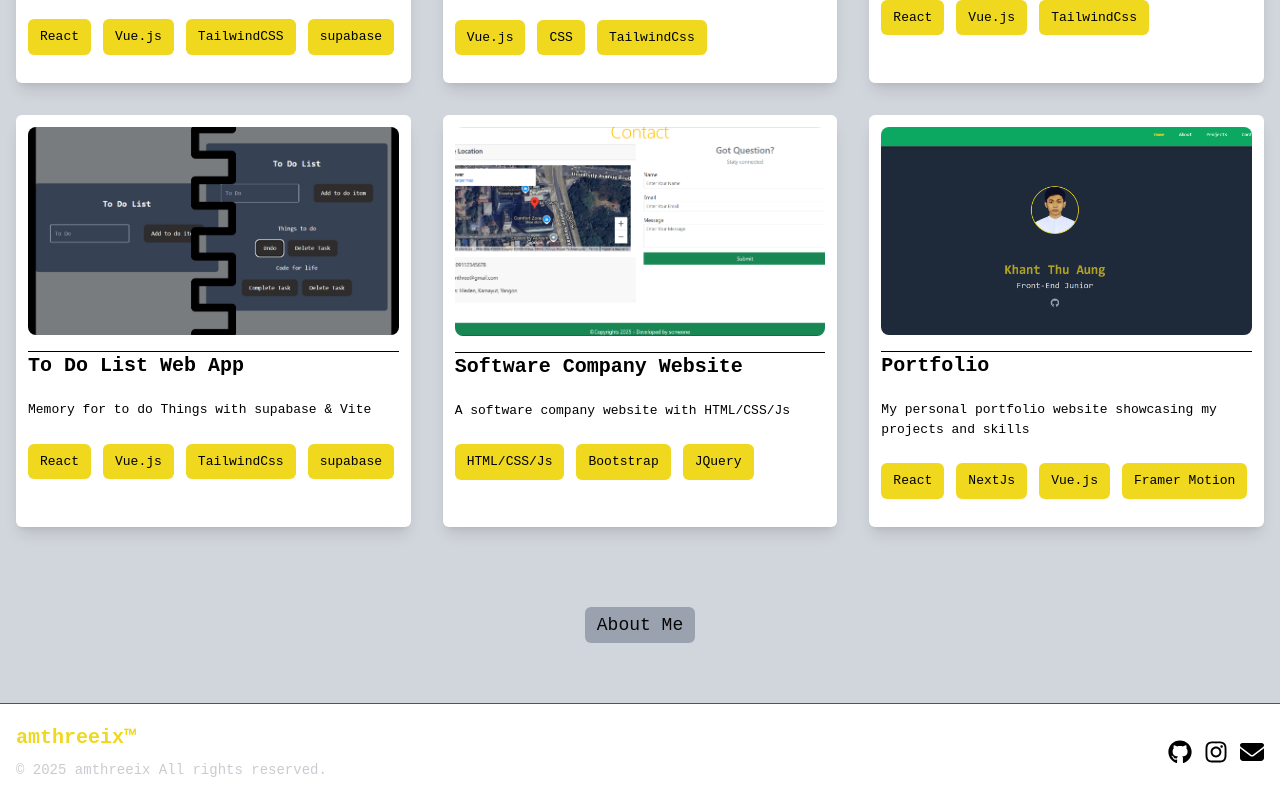
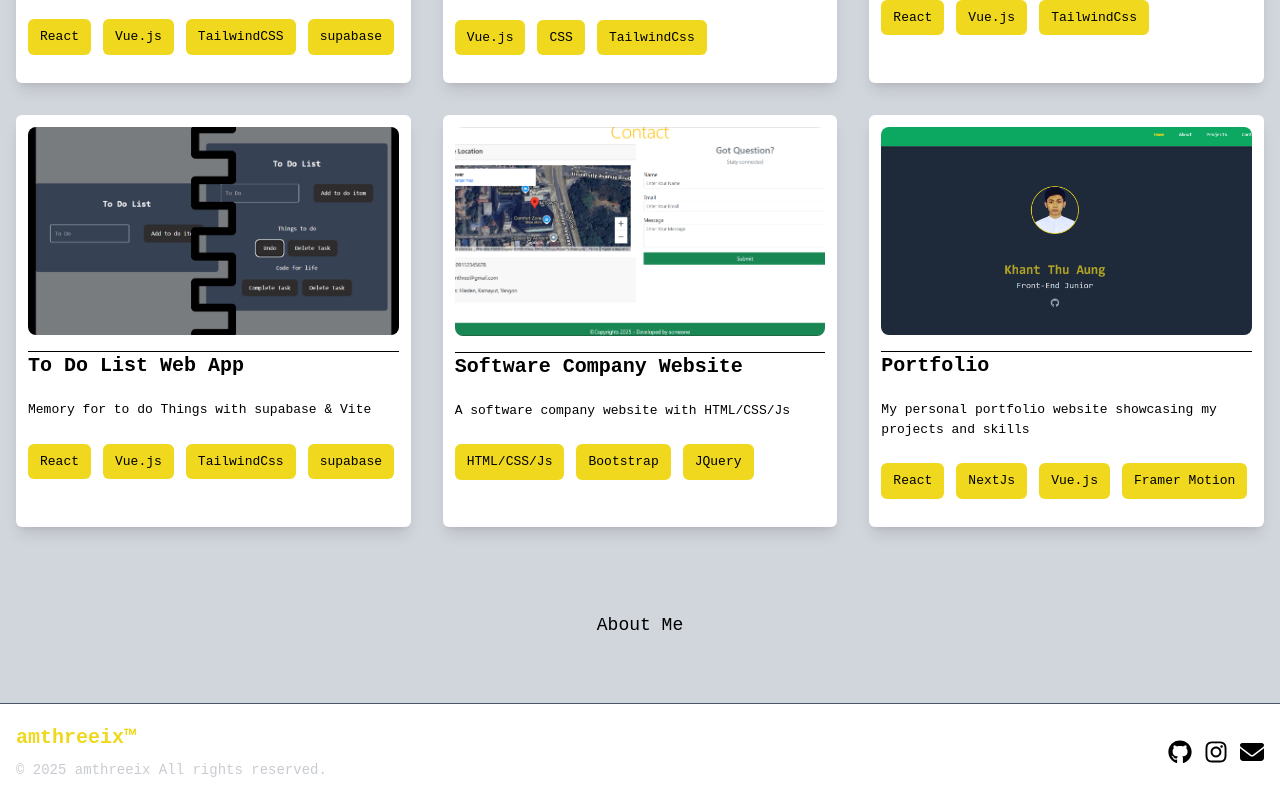
Before and after one commit to am-three/nextPortfolio, a Next.js app: page / in a window 1280 px wide. Shown: the part 1109-1909 px from the top of the page. Built offline with nearby package versions, Linux system fonts and the light colour scheme.

Commit message:
6thupDate3: about me route on main page

```diff
--- a/src/app/components/Project.tsx
+++ b/src/app/components/Project.tsx
@@ -77,14 +77,14 @@ const Project = () => {
             </motion.div>
 
             <motion.div
-                initial={{ opacity: 0 }}
-                animate={{ opacity: 1 }}
-                exit={{ opacity: 0 }}
-                transition={{ duration: 5, repeat: Infinity, repeatType: "reverse" }}
-                className='max-w-3xl mx-auto text-center mt-20 mb-0'
+                // initial={{ opacity: 0 }}
+                // animate={{ opacity: 1 }}
+                // exit={{ opacity: 0 }}
+                // transition={{ duration: 5, repeat: Infinity, repeatType: "reverse" }}
+                className='max-w-3xl mx-auto text-center mt-20 '
             >
                 <Link href='/about'
-                    className='bg-gray-400 md:w-fit md:w-auto md:text-lg text-lg text-black inline-block px-3 py-1 hover:bg-primary/70 transaction-colors rounded-md'
+                    className='md:w-fit md:w-auto md:text-lg text-lg inline-block px-3 py-1 transaction-colors rounded-md hover:underline'
                 >
                     About Me
                 </Link>
```
Also changed, not shown: 1 other file (tests, documents, lock files or other folders).
